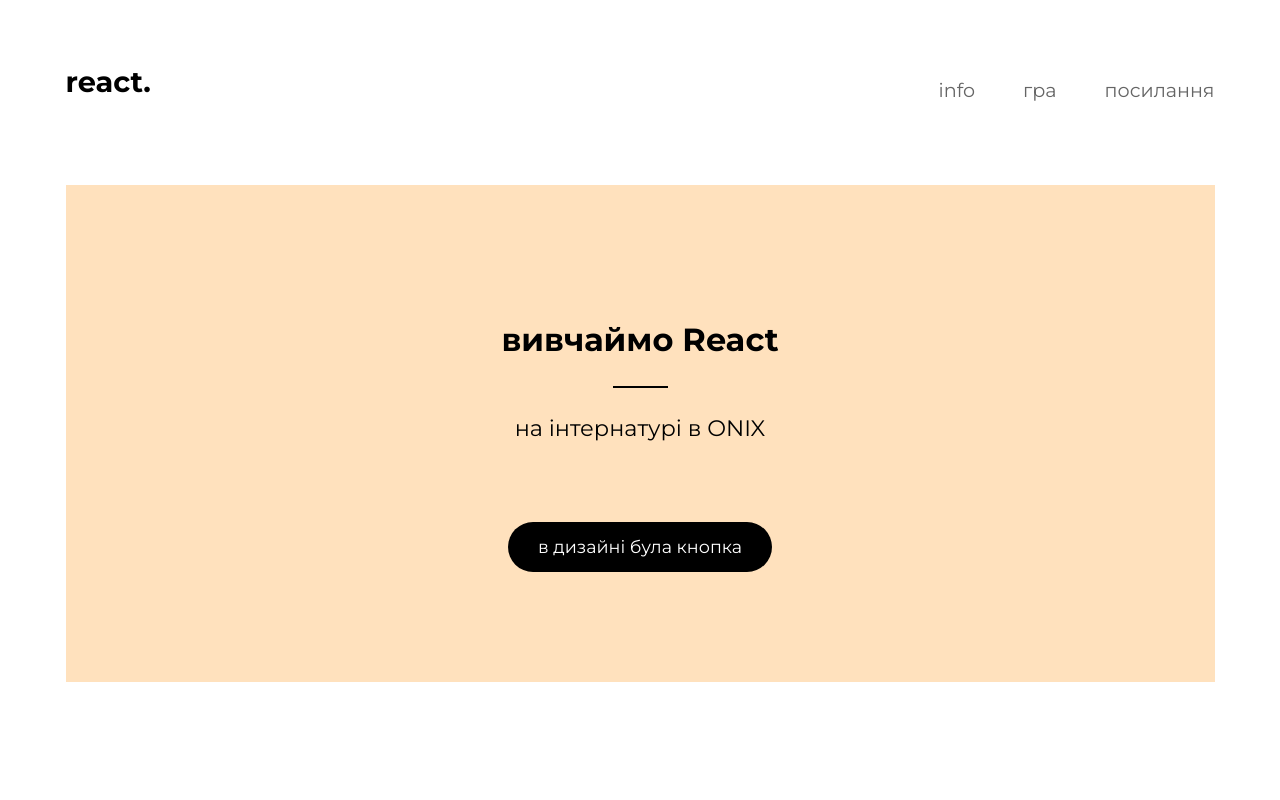
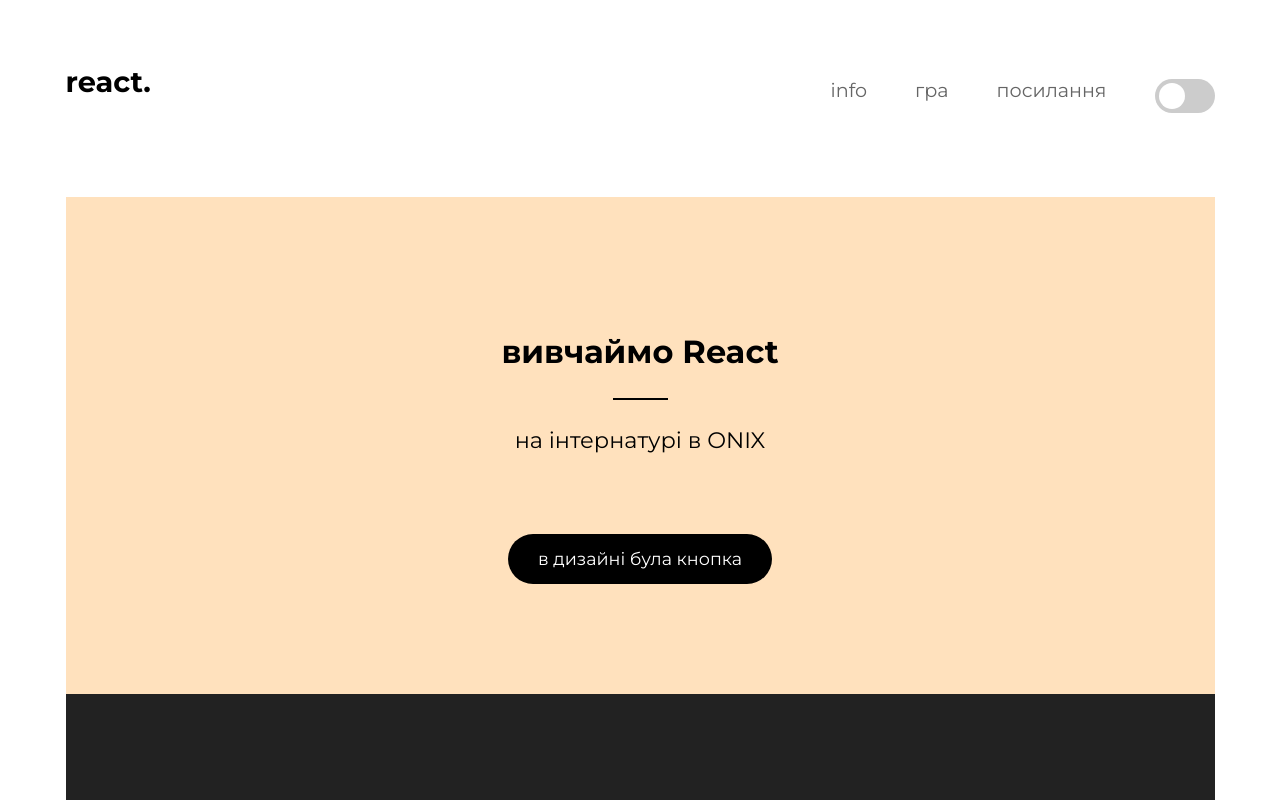
Before and after one commit to pemakhov/onix-internship-react-test-task, a React (Create React App) app: page / in a window 1280 px wide. Shown: the top 800 px of the page. Built offline with nearby package versions, Linux system fonts and the light colour scheme; no server answers; the HTML template or start-up script is replaced by a standard one.

Commit message:
feat: make toggle theme work

```diff
--- a/src/App.js
+++ b/src/App.js
@@ -1,25 +1,43 @@
-import React from 'react';
+import React, { Component } from 'react';
 import Header from './layout/header/Header';
 import Footer from './layout/footer/Footer';
 import CurrentStage from './pages/home/current-stage/CurrentStage';
 import SuperheroGame from './pages/home/superhero-game/SuperheroGame';
-import { ThemeContext } from './contexts/ThemeContext';
+import { ThemeContext, themes } from './contexts/ThemeContext';
 import './App.scss';
 
-function App() {
-  const anchorText = 'Anchor';
+class App extends Component {
+  anchorText = 'Anchor';
 
+  constructor(props) {
+    super(props);
+    this.state = { theme: themes.dark };
+  }
+
+  toggleTheme = () => {
+    const getOpositeTheme = (current, allThemes) => {
+      const { dark, light } = allThemes;
+      console.log({ dark, light, current });
+      return current === dark ? light : dark;
+    };
+    this.setState((prevState) => ({
+      theme: getOpositeTheme(prevState.theme, themes),
+    }));
+  };
+
+  render() {
+    const { theme } = this.state;
     return (
       <>
-      <ThemeContext.Provider>
-        <Header />
-        <main>
+        <ThemeContext.Provider value={theme}>
+          <Header toggleTheme={this.toggleTheme} />
+          <main className={theme}>
             <a id="info" href="info" className="hidden-anchor">
-            {anchorText}
+              {this.anchorText}
             </a>
             <CurrentStage />
-          <a id="game" href="game" className="hidden-anchor">
-            {anchorText}
+            <a id="game" href="game" className="hidden-anchor ">
+              {this.anchorText}
             </a>
             <SuperheroGame />
           </main>
@@ -28,5 +46,6 @@ function App() {
       </>
     );
   }
+}
 
 export default App;
--- /dev/null
+++ b/src/components/toggle-switch/ToggleSwitch.js
@@ -0,0 +1,17 @@
+import React from 'react';
+import PropTypes from 'prop-types';
+import './ToggleSwitch.scss';
+
+export default function ToggleSwitch(props) {
+  const { handleChange, id } = props;
+
+  return (
+    <label className="switch" htmlFor={id}>
+      <input id={id} type="checkbox" onChange={handleChange} />
+      <span className="slider" />
+    </label>
+  );
+}
+
+ToggleSwitch.propTypes = { handleChange: PropTypes.func, id: PropTypes.string };
+ToggleSwitch.defaultProps = { handleChange: () => {}, id: 'switch' };
--- /dev/null
+++ b/src/components/toggle-switch/ToggleSwitch.scss
@@ -0,0 +1,55 @@
+/* The switch - the box around the slider */
+.switch {
+  position: relative;
+  display: inline-block;
+  width: 60px;
+  height: 34px;
+}
+
+/* Hide default HTML checkbox */
+.switch input {
+  opacity: 0;
+  width: 0;
+  height: 0;
+}
+
+/* The slider */
+.slider {
+  position: absolute;
+  cursor: pointer;
+  top: 0;
+  left: 0;
+  right: 0;
+  bottom: 0;
+  background-color: #ccc;
+  -webkit-transition: 0.4s;
+  transition: 0.4s;
+  border-radius: 34px;
+}
+
+.slider:before {
+  position: absolute;
+  content: '';
+  height: 26px;
+  width: 26px;
+  left: 4px;
+  bottom: 4px;
+  background-color: white;
+  -webkit-transition: 0.4s;
+  transition: 0.4s;
+  border-radius: 50%;
+}
+
+input:checked + .slider {
+  background-color: #2196f3;
+}
+
+input:focus + .slider {
+  box-shadow: 0 0 1px #2196f3;
+}
+
+input:checked + .slider:before {
+  -webkit-transform: translateX(26px);
+  -ms-transform: translateX(26px);
+  transform: translateX(26px);
+}
--- a/src/contexts/ThemeContext.js
+++ b/src/contexts/ThemeContext.js
@@ -5,4 +5,4 @@ export const themes = {
   light: 'light',
 };
 
-export const ThemeContext = React.createContext(themes.light);
+export const ThemeContext = React.createContext();
--- a/src/layout/header/Header.js
+++ b/src/layout/header/Header.js
@@ -1,8 +1,10 @@
 /* eslint-disable operator-linebreak */
 import React from 'react';
+import PropTypes from 'prop-types';
 import HeaderView from './HeaderView';
 
-export default function Header() {
+export default function Header(props) {
+  const { toggleTheme } = props;
   const alertMessage =
     'Так, простий альорт. Кращого для цієї кнопки не придумав.';
   const handleButtonClick = (message) => {
@@ -11,6 +13,17 @@ export default function Header() {
   };
 
   return (
-    <HeaderView handleButtonClick={() => handleButtonClick(alertMessage)} />
+    <HeaderView
+      handleButtonClick={() => handleButtonClick(alertMessage)}
+      toggleTheme={toggleTheme}
+    />
   );
 }
+
+Header.propTypes = {
+  toggleTheme: PropTypes.func,
+};
+
+Header.defaultProps = {
+  toggleTheme: () => {},
+};
--- a/src/layout/header/HeaderView.js
+++ b/src/layout/header/HeaderView.js
@@ -1,9 +1,10 @@
 import React from 'react';
 import PropTypes from 'prop-types';
 import Button from '../../components/button/Button';
+import ToggleSwitch from '../../components/toggle-switch/ToggleSwitch';
 
 export default function HeaderView(props) {
-  const { handleButtonClick } = props;
+  const { handleButtonClick, toggleTheme } = props;
   const logo = 'react.';
   const navInfo = 'info';
   const navGame = 'гра';
@@ -27,6 +28,12 @@ export default function HeaderView(props) {
             <li>
               <a href="#links">{navLinks}</a>
             </li>
+            <li>
+              <ToggleSwitch
+                handleChange={() => toggleTheme()}
+                id="toggle-theme"
+              />
+            </li>
           </ul>
         </nav>
       </div>
@@ -42,8 +49,10 @@ export default function HeaderView(props) {
 
 HeaderView.propTypes = {
   handleButtonClick: PropTypes.func,
+  toggleTheme: PropTypes.func,
 };
 
 HeaderView.defaultProps = {
   handleButtonClick: () => {},
+  toggleTheme: () => {},
 };
```
Lines whose indentation alone changed are shown as unchanged.
